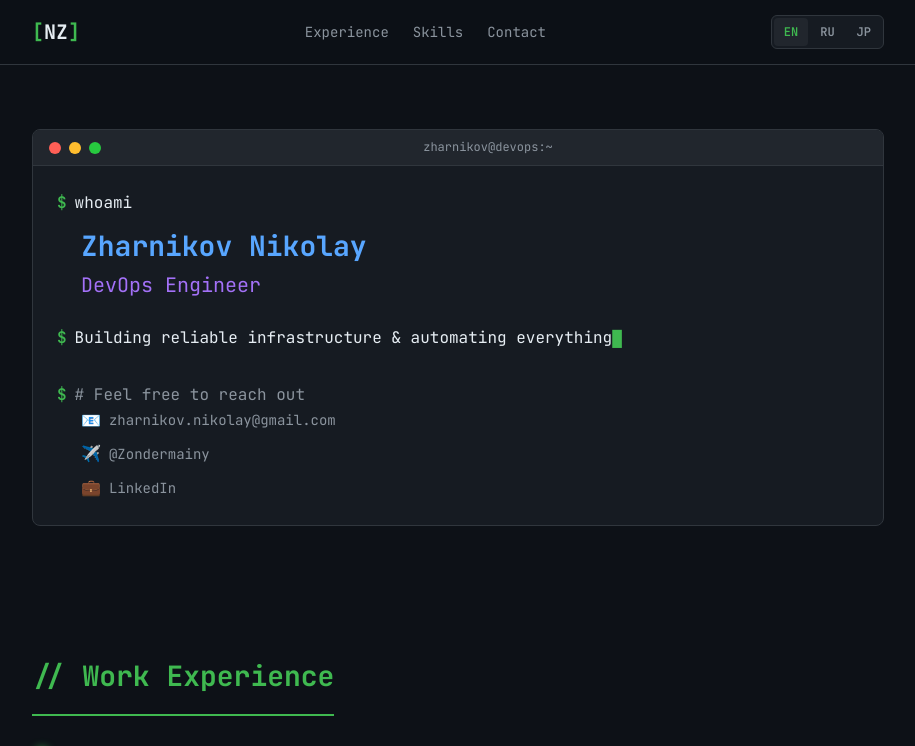
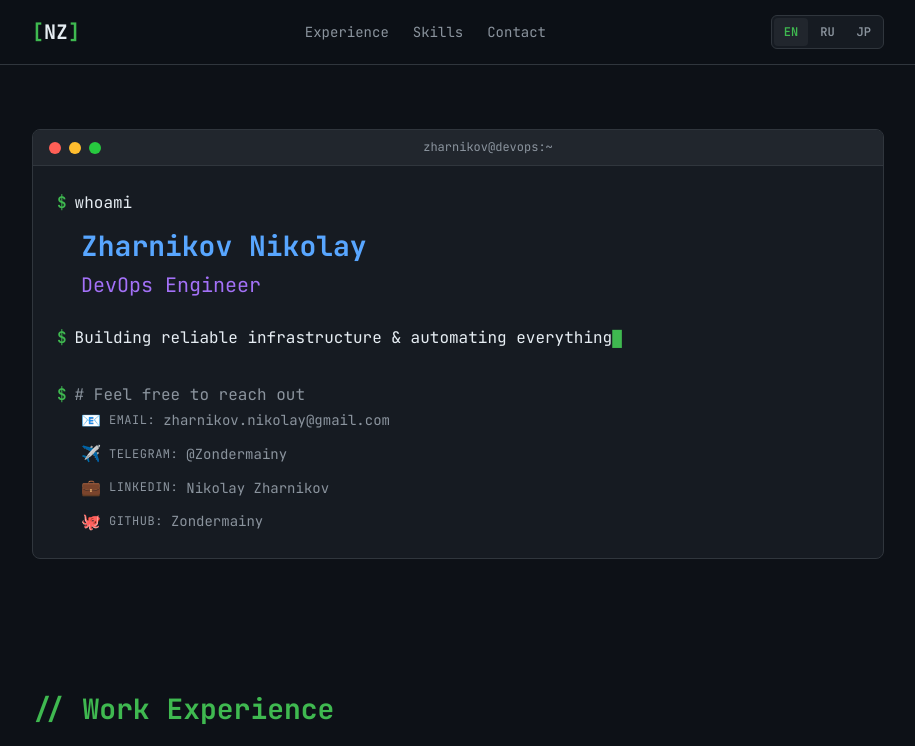
Before and after one commit to Zondermainy/zharnikov_cv, a Nuxt app: page / in a window 1280 px wide. Shown: the top 746 px of the page, without its empty margins (182-1097 px from the left). Built offline with nearby package versions, Linux system fonts and the light colour scheme.

Commit message:
add: v0.3, github, fix localization

```diff
--- a/composables/useI18n.ts
+++ b/composables/useI18n.ts
@@ -55,7 +55,15 @@ const messages = {
     },
     contact: {
       title: '// Get in Touch',
-      subtitle: 'Feel free to reach out'
+      subtitle: 'Feel free to reach out',
+      email: 'Email',
+      telegram: 'Telegram',
+      linkedin: 'LinkedIn',
+      github: 'GitHub',
+      sendMail: 'send mail',
+      openTelegram: 'open telegram',
+      viewLinkedin: 'view linkedin',
+      viewGithub: 'view github'
     },
     footer: {
       built: 'Built with Nuxt'
@@ -117,7 +125,15 @@ const messages = {
     },
     contact: {
       title: '// Связаться',
-      subtitle: 'Буду рад обратной связи'
+      subtitle: 'Буду рад обратной связи',
+      email: 'Email',
+      telegram: 'Telegram',
+      linkedin: 'LinkedIn',
+      github: 'GitHub',
+      sendMail: 'написать',
+      openTelegram: 'telegram',
+      viewLinkedin: 'linkedin',
+      viewGithub: 'github'
     },
     footer: {
       built: 'Создано на Nuxt'
@@ -178,7 +194,15 @@ const messages = {
     },
     contact: {
       title: '// お問い合わせ',
-      subtitle: 'お気軽にご連絡ください'
+      subtitle: 'お気軽にご連絡ください',
+      email: 'メール',
+      telegram: 'テレグラム',
+      linkedin: 'LinkedIn',
+      github: 'GitHub',
+      sendMail: 'メールを送る',
+      openTelegram: 'テレグラムを開く',
+      viewLinkedin: 'LinkedInを見る',
+      viewGithub: 'GitHubを見る'
     },
     footer: {
       built: 'Nuxtで構築'
--- a/pages/index.vue
+++ b/pages/index.vue
@@ -29,15 +29,23 @@
             <div class="contact-links">
               <a href="mailto:zharnikov.nikolay@gmail.com" class="contact-link">
                 <span class="link-icon">📧</span>
+                <span class="link-label">{{ t('contact.email') }}:</span>
                 <span class="link-text">zharnikov.nikolay@gmail.com</span>
               </a>
               <a href="https://t.me/Zondermainy" target="_blank" class="contact-link">
                 <span class="link-icon">✈️</span>
+                <span class="link-label">{{ t('contact.telegram') }}:</span>
                 <span class="link-text">@Zondermainy</span>
               </a>
               <a href="https://www.linkedin.com/in/nikolay-zharnikov-4819a83b3/" target="_blank" class="contact-link">
                 <span class="link-icon">💼</span>
-                <span class="link-text">LinkedIn</span>
+                <span class="link-label">{{ t('contact.linkedin') }}:</span>
+                <span class="link-text">Nikolay Zharnikov</span>
+              </a>
+              <a href="https://github.com/Zondermainy" target="_blank" class="contact-link">
+                <span class="link-icon">🐙</span>
+                <span class="link-label">{{ t('contact.github') }}:</span>
+                <span class="link-text">Zondermainy</span>
               </a>
             </div>
           </div>
@@ -87,15 +95,19 @@
             <div class="contact-commands">
               <a href="mailto:zharnikov.nikolay@gmail.com" class="command-block">
                 <span class="cmd-prompt">→</span>
-                <span class="cmd-text">send mail</span>
+                <span class="cmd-text">{{ t('contact.sendMail') }}</span>
               </a>
               <a href="https://t.me/Zondermainy" target="_blank" class="command-block">
                 <span class="cmd-prompt">→</span>
-                <span class="cmd-text">open telegram</span>
+                <span class="cmd-text">{{ t('contact.openTelegram') }}</span>
               </a>
               <a href="https://www.linkedin.com/in/nikolay-zharnikov-4819a83b3/" target="_blank" class="command-block">
                 <span class="cmd-prompt">→</span>
-                <span class="cmd-text">view linkedin</span>
+                <span class="cmd-text">{{ t('contact.viewLinkedin') }}</span>
+              </a>
+              <a href="https://github.com/Zondermainy" target="_blank" class="command-block">
+                <span class="cmd-prompt">→</span>
+                <span class="cmd-text">{{ t('contact.viewGithub') }}</span>
               </a>
             </div>
           </div>
@@ -192,6 +204,13 @@ const skillCategories = [
 
 .link-icon {
   font-size: 16px;
+}
+
+.link-label {
+  color: var(--text-secondary);
+  font-size: 12px;
+  text-transform: uppercase;
+  letter-spacing: 0.5px;
 }
 
 .section-title {
```
